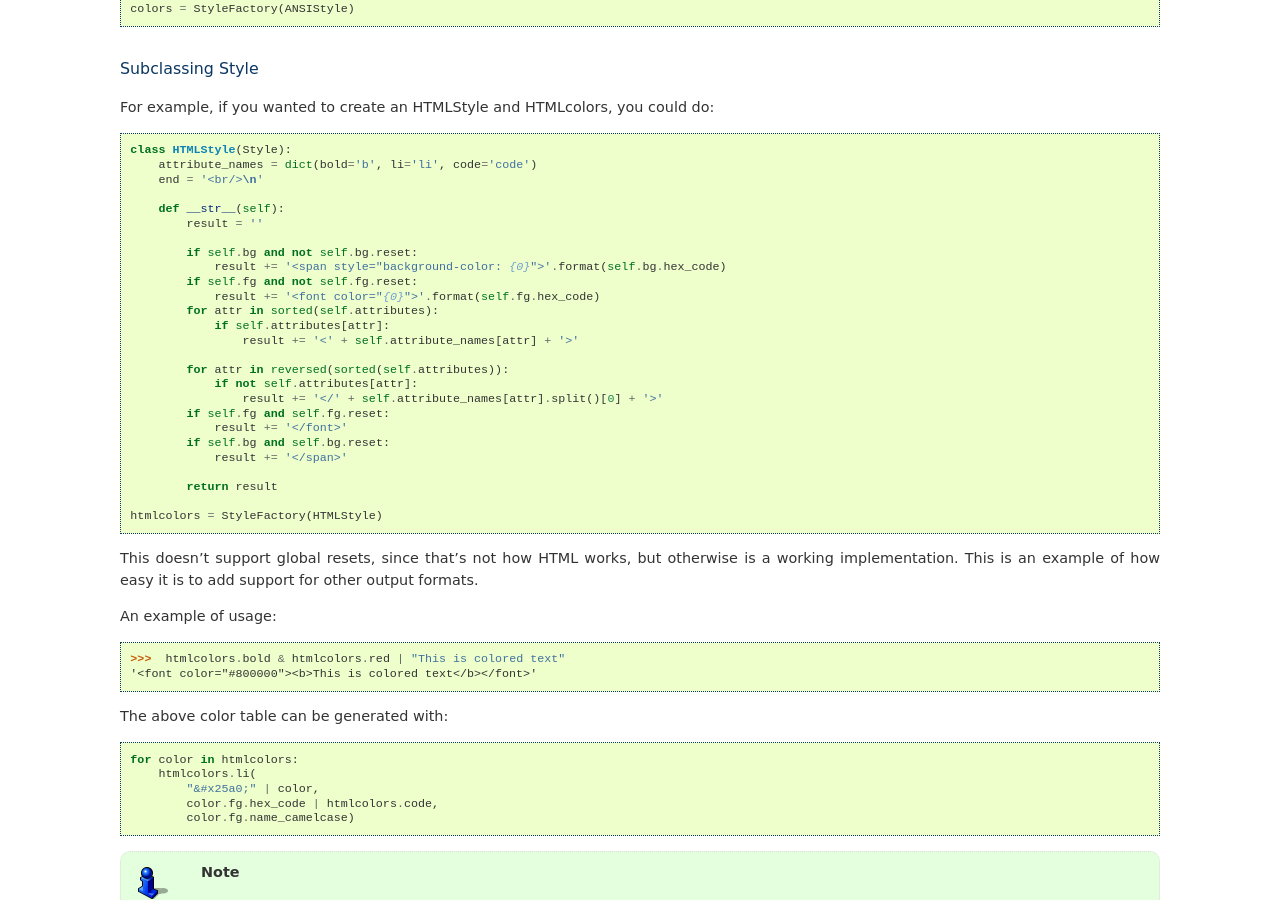
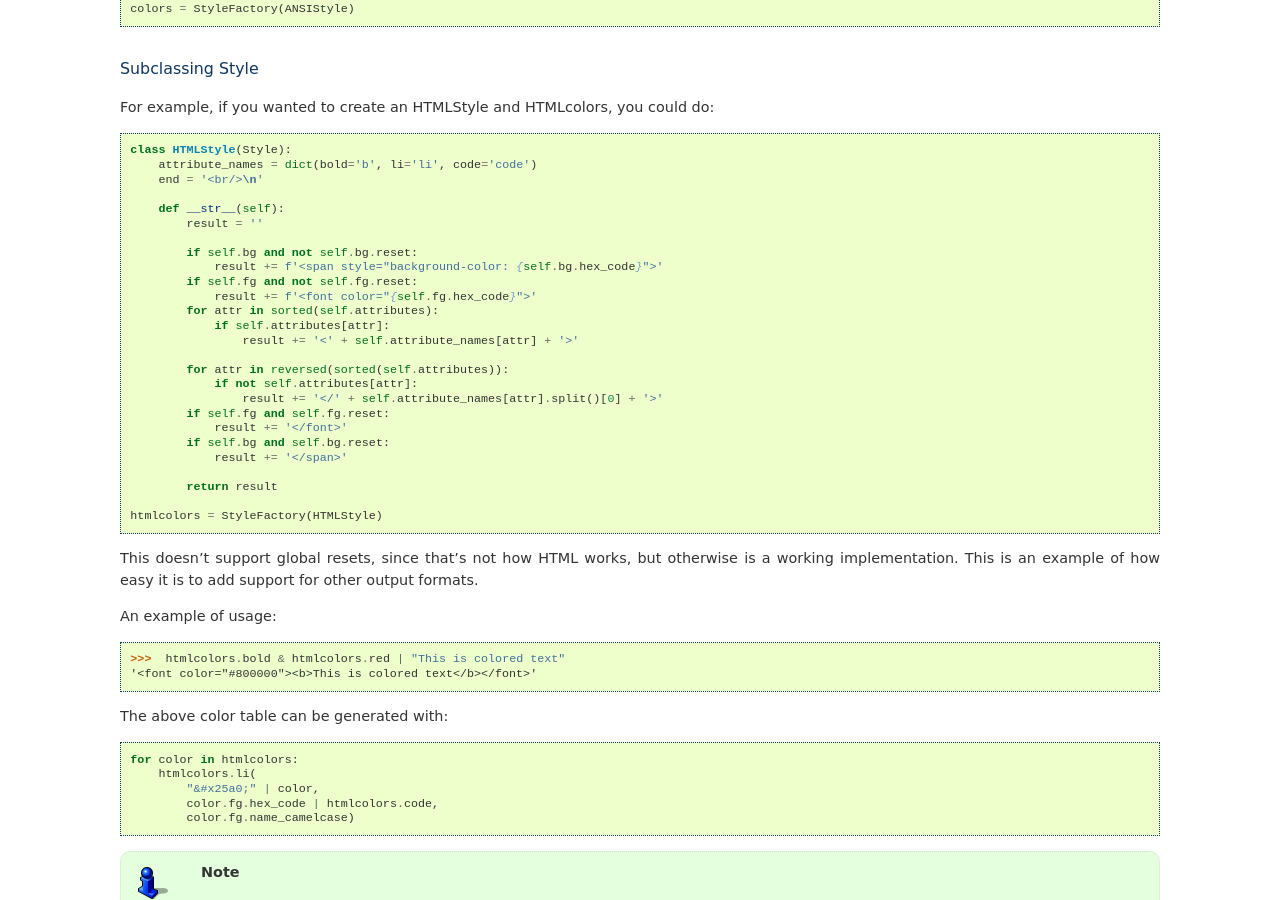
Before and after one commit to tomerfiliba/plumbum, a Sphinx documentation site: the page built from docs/colorlib.rst, in a window 1280 px wide and 900 px high, scrolled down 7293 px. Built offline with Sphinx 7.4.7, drawn with Linux system fonts in a browser that asks for light colours; the version number could not be read and is left out.

Commit message:
Use f-strings instead format.
In the documentation use f-strings in the examples.

```diff
--- a/docs/cli.rst
+++ b/docs/cli.rst
@@ -23,7 +23,7 @@ might look like this::
         verbose = cli.Flag(["v", "verbose"], help = "If given, I will be very talkative")
 
         def main(self, filename):
-            print("I will now read {0}".format(filename))
+            print(f"I will now read {filename}")
             if self.verbose:
                 print("Yadda " * 200)
 
@@ -492,7 +492,7 @@ attached to the root application using the ``subcommand`` decorator ::
 
         def main(self, *args):
             if args:
-                print("Unknown command {0!r}".format(args[0]))
+                print(f"Unknown command {args[0]}")
                 return 1   # error exit code
             if not self.nested_command:           # will be ``None`` if no sub-command follows
                 print("No command given")
--- a/docs/colorlib.rst
+++ b/docs/colorlib.rst
@@ -246,9 +246,9 @@ For example, if you wanted to create an HTMLStyle and HTMLcolors, you could do::
             result = ''
 
             if self.bg and not self.bg.reset:
-                result += '<span style="background-color: {0}">'.format(self.bg.hex_code)
+                result += f'<span style="background-color: {self.bg.hex_code}">'
             if self.fg and not self.fg.reset:
-                result += '<font color="{0}">'.format(self.fg.hex_code)
+                result += f'<font color="{self.fg.hex_code}">'
             for attr in sorted(self.attributes):
                 if self.attributes[attr]:
                     result += '<' + self.attribute_names[attr] + '>'
```
